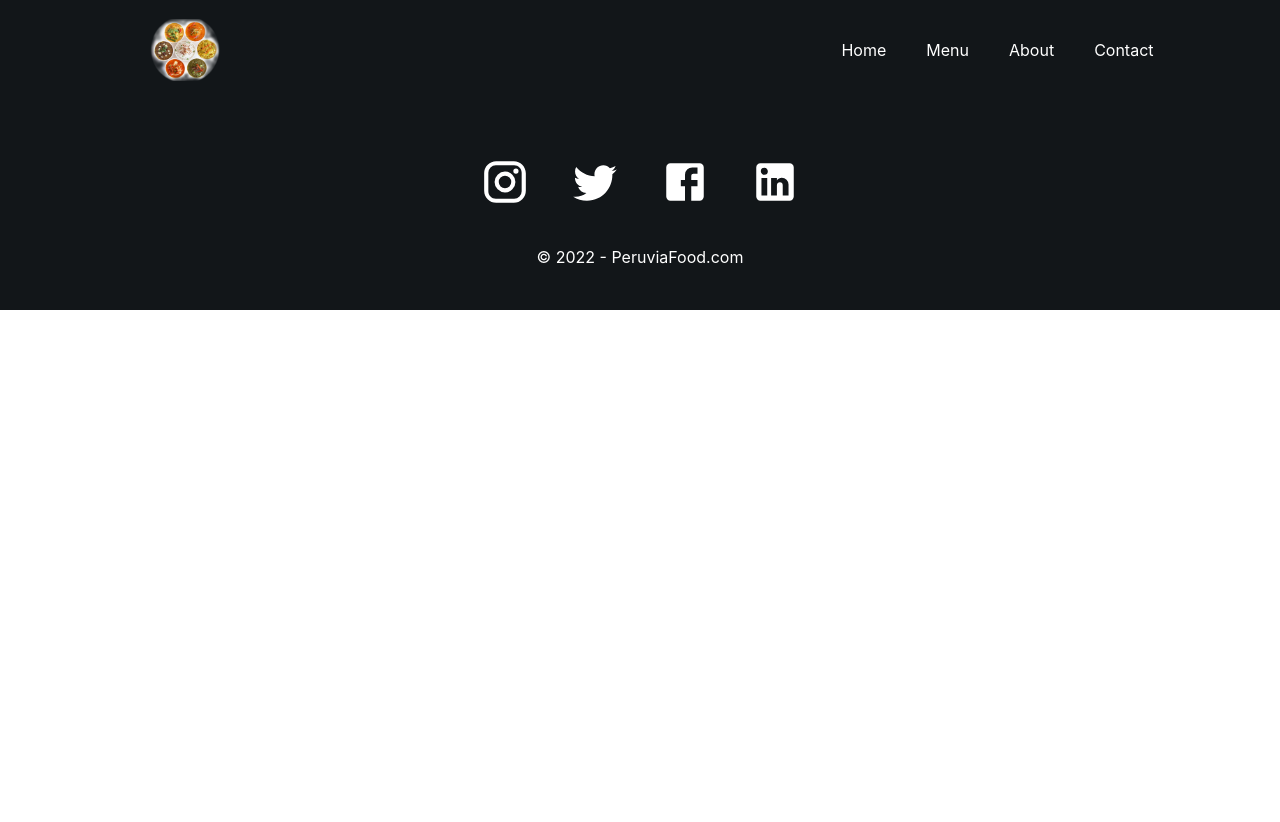
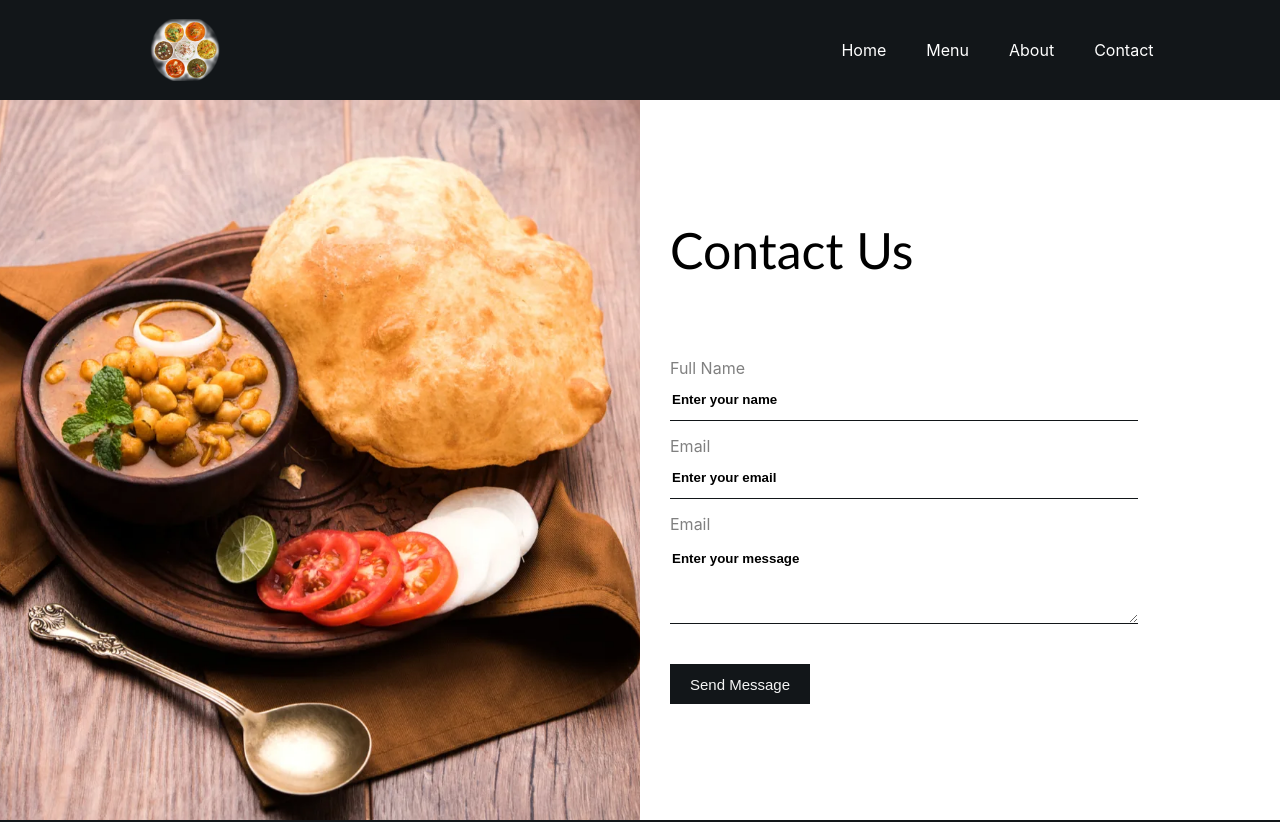
Before and after one commit to patricio0312rev/react-food-order-app, a React (Create React App) app: page /contact in a window 1280 px wide. Shown: the top 822 px of the page. Before the commit the page ends 800 px from the top, so only its background shows below. Built offline with nearby package versions, Linux system fonts and the light colour scheme.

Commit message:
Creando el componente ContactPage

```diff
--- a/src/App.js
+++ b/src/App.js
@@ -6,6 +6,7 @@ import Footer from './components/footer/footer.component';
 import HomePage from './pages/home/home.component';
 import MenuPage from './pages/menu/menu.component';
 import AboutPage from './pages/about/about.component';
+import ContactPage from './pages/contact/contact.component';
 
 
 function App() {
@@ -18,6 +19,7 @@ function App() {
           <Route path="/" exact element={<HomePage />} />
           <Route path="/menu" exact element={<MenuPage />} />
           <Route path="/about" exact element={<AboutPage />} />
+          <Route path="/contact" exact element={<ContactPage />} />
         </Routes>
 
         <Footer />
--- /dev/null
+++ b/src/pages/contact/contact.component.jsx
@@ -0,0 +1,28 @@
+import React from "react";
+
+import "./contact.styles.scss";
+import ContactImage from "../../assets/chhola.jpg";
+
+const ContactPage = () => {
+    return (
+        <div className="contact">
+            <div className="leftSide" style={{ backgroundImage: `url(${ContactImage})` }}></div>
+
+            <div className="rightSide">
+                <h1>Contact Us</h1>
+                <form action="" method="POST" id="contact-form">
+                    <label htmlFor="name">Full Name</label>
+                    <input type="text" name="name" id="name" placeholder="Enter your name" />
+                    <label htmlFor="email">Email</label>
+                    <input type="email" name="email" id="email" placeholder="Enter your email" />
+                    <label htmlFor="message">Email</label>
+                    <textarea name="message" id="message" cols="30" rows="7" placeholder="Enter your message"></textarea>
+
+                    <button type="submit">Send Message</button>
+                </form>
+            </div>
+        </div>
+    );
+}
+
+export default ContactPage;
--- /dev/null
+++ b/src/pages/contact/contact.styles.scss
@@ -0,0 +1,80 @@
+.contact {
+    width: 100%;
+    height: 90vh;
+    display: flex;
+  }
+
+  .contact .leftSide {
+    height: 100%;
+    flex: 50%;
+    background-position: center;
+    background-repeat: no-repeat;
+    background-size: cover;
+  }
+
+  .contact .rightSide {
+    height: 100%;
+    flex: 50%;
+    display: flex;
+    flex-direction: column;
+    justify-content: center;
+  }
+
+  .contact .rightSide h1 {
+    font-family: "Trebuchet MS", "Lucida Sans Unicode", "Lucida Grande",
+      "Lucida Sans", Arial, sans-serif;
+    font-weight: 10;
+    font-size: 50px;
+    margin-left: 30px;
+  }
+
+  form {
+    display: flex;
+    flex-direction: column;
+    width: auto;
+    height: auto;
+    padding: 30px;
+  }
+
+  form input {
+    height: 40px;
+    width: 80%;
+    border: none;
+    border-bottom: 1px solid #121619;
+    color: black;
+  }
+
+  form textarea {
+    margin-top: 15px;
+    height: 70px;
+    width: 80%;
+    border: none;
+    border-bottom: 1px solid #121619;
+    color: black;
+  }
+  input::placeholder,
+  textarea::placeholder {
+    font-weight: bold;
+    color: black;
+    font-family: Arial, Helvetica, sans-serif;
+  }
+  form input:focus,
+  textarea:focus {
+    outline: none;
+  }
+
+  form label {
+    margin-top: 15px;
+    color: grey;
+  }
+
+  form button {
+    margin-top: 40px;
+    width: 140px;
+    height: 40px;
+    border: none;
+    background-color: #121619;
+    color: whitesmoke;
+    font-size: 15px;
+    cursor: pointer;
+  }
```
